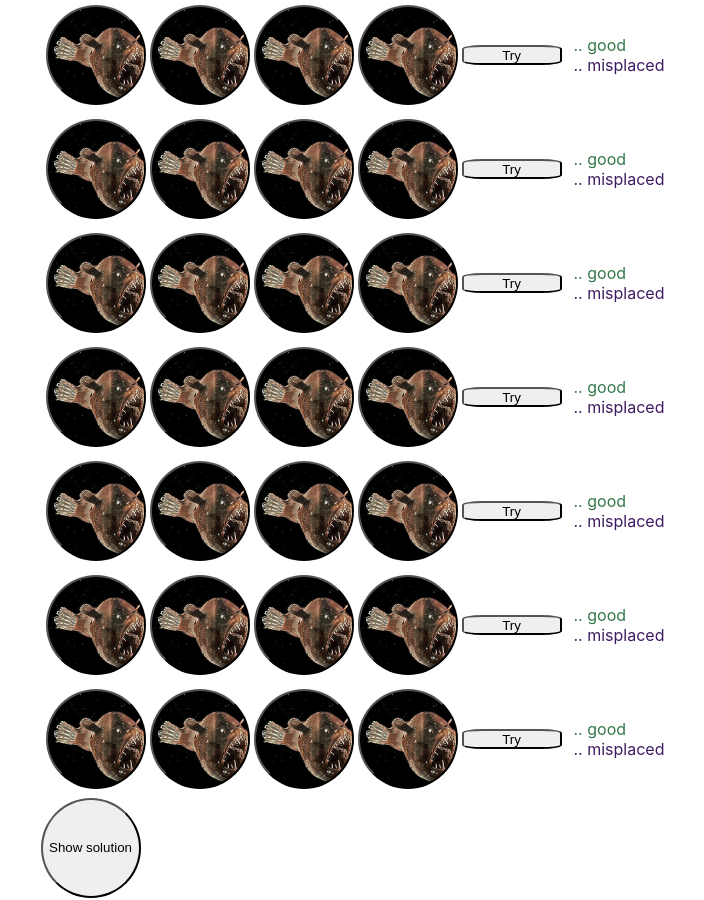
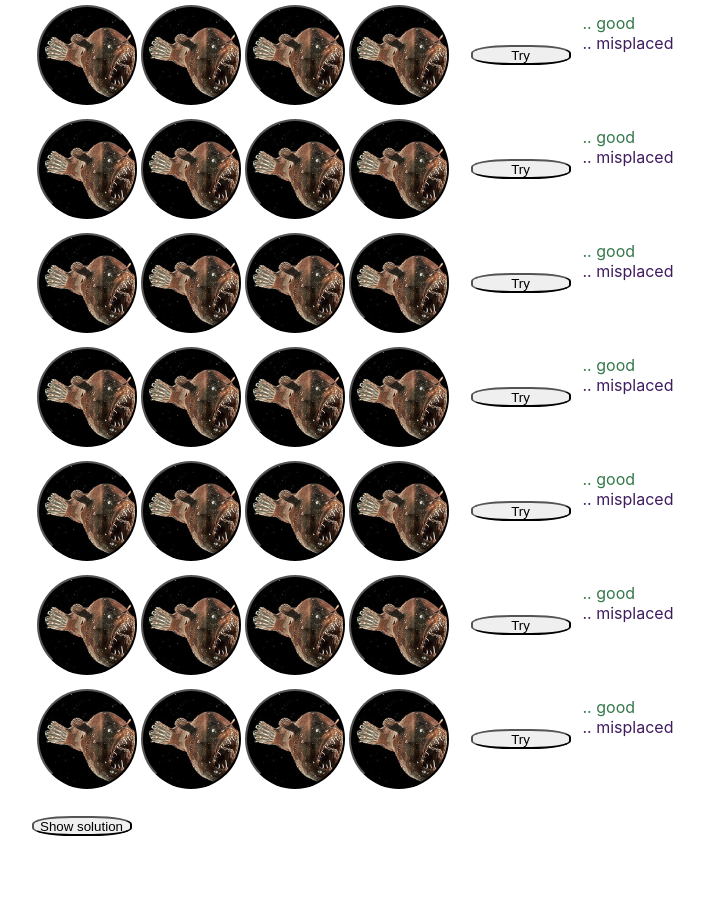
Before and after one commit to Vico4/Seastermind, a React (Create React App) app: page / in a window 1280 px wide. Shown: the part 540-1440 px from the top of the page, without its empty margins (281-985 px from the left). After the commit the page ends 1378 px from the top, so only its background shows below. Built offline with nearby package versions, Linux system fonts and the light colour scheme.

Commit message:
un peu de style

```diff
--- a/src/App.css
+++ b/src/App.css
@@ -2,6 +2,7 @@ body {
   display: flex;
   justify-content: center;
 }
+
 .App {
   display: flex;
   justify-content: center;
@@ -20,9 +21,9 @@ button {
 
 .try {
   height: 20px;
-  border-radius: 20%;
+  border-radius: 40%;
   align-self: center;
-
+  margin-left: 20px;
 }
 
 .Board {
@@ -48,12 +49,11 @@ button {
 }
 
 .solution {
-  border: 3px solid red ;
+  margin-top: 20px;
 }
 
 .showResult {
   margin: 10px;
-  align-self: center;
 }
 
 .good {
@@ -87,3 +87,10 @@ button {
 .nullBall {
   background-color: rgb(238, 228, 228)
 }
+
+.showSol {
+  height: 20px;
+  border-radius: 40%;
+  align-self: center;
+  margin-top: 20px;
+}
```
